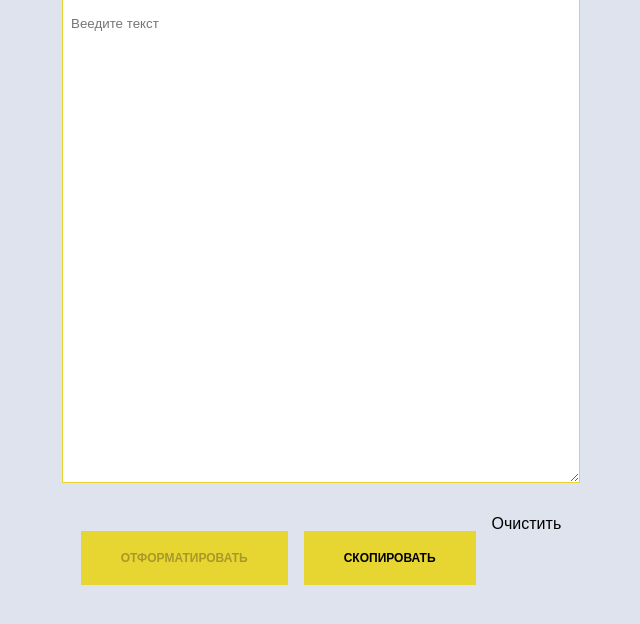
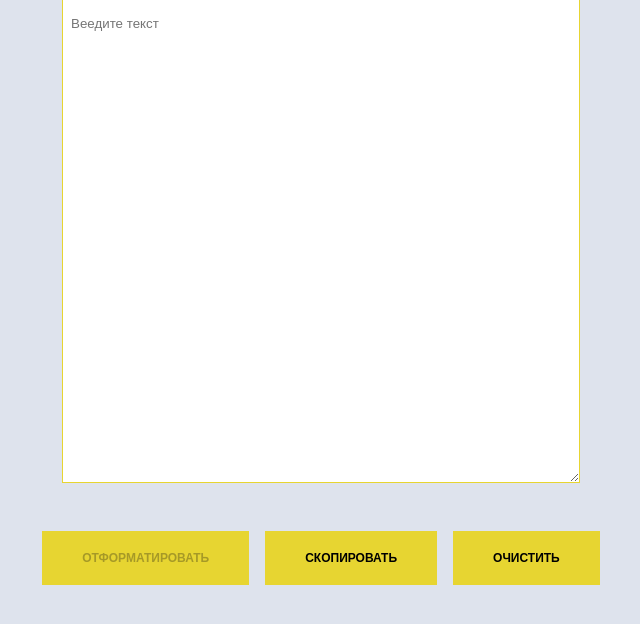
Before and after one commit to MrMihas/MrMihas.github.io, a PHP site: page /typograph/index.html in a window 1280 px wide. Shown: the part 113-737 px from the top of the page, without its empty margins (319-959 px from the left). Run offline with PHP 8.4, Linux system fonts and the light colour scheme.

Commit message:
Update style.css

```diff
--- a/typograph/style.css
+++ b/typograph/style.css
@@ -31,7 +31,8 @@ header{
     padding-bottom: 3rem;
 }
 
-.block input{
+.block input,
+.block label{
     padding: 20px 40px;
     margin-top: 1rem;
     text-transform: uppercase;
@@ -45,7 +46,8 @@ header{
     transition: background 0.3s;
 }
 
-.block input:hover{
+.block input:hover,
+.block label:hover{
     background: #e7d5318f;
 }
 
```
